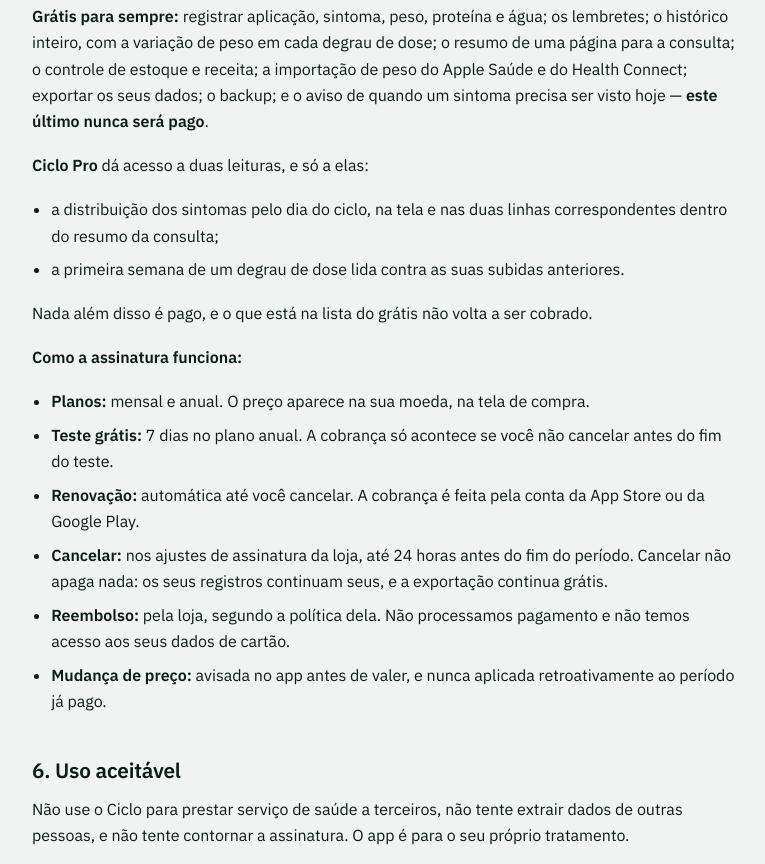
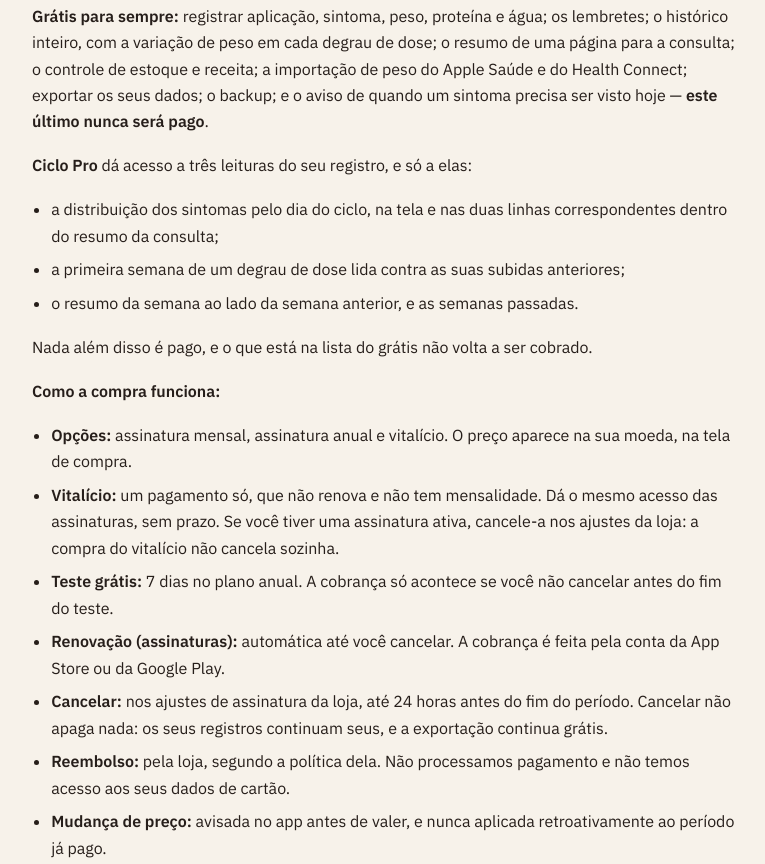
Before and after one commit to benunes01/ciclo-site, a plain HTML site: page termos/index.html in a window 1280 px wide. Shown: the part 1511-2375 px from the top of the page, without its empty margins (256-1021 px from the left). Drawn offline with Linux system fonts and the light colour scheme.

Commit message:
Atualiza os documentos legais
Gerado de docs/legal/ no repositorio do app. Nao edite aqui.

```diff
--- a/termos/index.html
+++ b/termos/index.html
@@ -12,32 +12,32 @@
 <style>
 :root {
   color-scheme: light dark;
-    --brandPrimary: #0F4F49;
-    --brandSubtle: #D6E6E2;
-    --surfaceCanvas: #EFF3F1;
-    --surfaceDefault: #FFFFFF;
-    --surfaceSunken: #E4EAE8;
-    --textPrimary: #0D1A17;
-    --textSecondary: #31403C;
-    --textTertiary: #6B7C77;
-    --borderSubtle: #D2DBD8;
-    --borderStrong: #BCC8C4;
-    --alertAttention: #8E6B0F;
-    --alertAttentionSubtle: #F7EFD8;
+    --brandPrimary: #5E2F56;
+    --brandSubtle: #F0DFEA;
+    --surfaceCanvas: #F7F2EA;
+    --surfaceDefault: #FFFCF8;
+    --surfaceSunken: #EFE7DC;
+    --textPrimary: #261E1A;
+    --textSecondary: #4F443B;
+    --textTertiary: #6F6358;
+    --borderSubtle: #E3D8CA;
+    --borderStrong: #CDBFAE;
+    --alertAttention: #80600C;
+    --alertAttentionSubtle: #F9F2E1;
 }
 
 @media (prefers-color-scheme: dark) {
   :root {
-    --brandPrimary: #63C0B4;
-    --brandSubtle: #23312E;
-    --surfaceCanvas: #0A1211;
-    --surfaceDefault: #111B19;
-    --surfaceSunken: #0E1817;
-    --textPrimary: #E9F0EE;
-    --textSecondary: #BDCAC6;
-    --textTertiary: #7F908B;
-    --borderSubtle: #23312E;
-    --borderStrong: #31423E;
+    --brandPrimary: #DDA6CF;
+    --brandSubtle: #342A33;
+    --surfaceCanvas: #120D12;
+    --surfaceDefault: #1F181F;
+    --surfaceSunken: #181218;
+    --textPrimary: #F4EDF1;
+    --textSecondary: #CDC2C9;
+    --textTertiary: #8F838C;
+    --borderSubtle: #342A33;
+    --borderStrong: #766874;
     --alertAttention: #D4A93F;
     --alertAttentionSubtle: #2C2411;
   }
@@ -183,7 +183,7 @@ tbody tr:last-child td { border-bottom: 0; }
 <main>
 <a class="back" href="../">&larr; Ciclo</a>
 <h1>Termos de uso — Ciclo</h1>
-<p><strong>Última atualização:</strong> 8 de outubro de 2026</p>
+<p><strong>Última atualização:</strong> 24 de novembro de 2026</p>
 <p>Ao usar o Ciclo você concorda com o que está aqui. Está escrito para ser lido.</p>
 <p><strong>Fornecedor:</strong> <strong>BECAPTAIN LTDA - ME</strong> — CNPJ 49.937.095/0001-63, Uberlândia, Minas Gerais, Brasil. O app é distribuído pela conta de desenvolvedor de Bernardo Nunes Pinheiro, sócio da empresa.</p>
 <p><strong>Contato:</strong> <strong>benunes96@gmail.com</strong></p>
@@ -207,17 +207,19 @@ tbody tr:last-child td { border-bottom: 0; }
 </ul>
 <h2>5. Grátis e assinatura</h2>
 <p><strong>Grátis para sempre:</strong> registrar aplicação, sintoma, peso, proteína e água; os lembretes; o histórico inteiro, com a variação de peso em cada degrau de dose; o resumo de uma página para a consulta; o controle de estoque e receita; a importação de peso do Apple Saúde e do Health Connect; exportar os seus dados; o backup; e o aviso de quando um sintoma precisa ser visto hoje — <strong>este último nunca será pago</strong>.</p>
-<p><strong>Ciclo Pro</strong> dá acesso a duas leituras, e só a elas:</p>
+<p><strong>Ciclo Pro</strong> dá acesso a três leituras do seu registro, e só a elas:</p>
 <ul>
 <li>a distribuição dos sintomas pelo dia do ciclo, na tela e nas duas linhas correspondentes dentro do resumo da consulta;</li>
-<li>a primeira semana de um degrau de dose lida contra as suas subidas anteriores.</li>
+<li>a primeira semana de um degrau de dose lida contra as suas subidas anteriores;</li>
+<li>o resumo da semana ao lado da semana anterior, e as semanas passadas.</li>
 </ul>
 <p>Nada além disso é pago, e o que está na lista do grátis não volta a ser cobrado.</p>
-<p><strong>Como a assinatura funciona:</strong></p>
+<p><strong>Como a compra funciona:</strong></p>
 <ul>
-<li><strong>Planos:</strong> mensal e anual. O preço aparece na sua moeda, na tela de compra.</li>
+<li><strong>Opções:</strong> assinatura mensal, assinatura anual e vitalício. O preço aparece na sua moeda, na tela de compra.</li>
+<li><strong>Vitalício:</strong> um pagamento só, que não renova e não tem mensalidade. Dá o mesmo acesso das assinaturas, sem prazo. Se você tiver uma assinatura ativa, cancele-a nos ajustes da loja: a compra do vitalício não cancela sozinha.</li>
 <li><strong>Teste grátis:</strong> 7 dias no plano anual. A cobrança só acontece se você não cancelar antes do fim do teste.</li>
-<li><strong>Renovação:</strong> automática até você cancelar. A cobrança é feita pela conta da App Store ou da Google Play.</li>
+<li><strong>Renovação (assinaturas):</strong> automática até você cancelar. A cobrança é feita pela conta da App Store ou da Google Play.</li>
 <li><strong>Cancelar:</strong> nos ajustes de assinatura da loja, até 24 horas antes do fim do período. Cancelar não apaga nada: os seus registros continuam seus, e a exportação continua grátis.</li>
 <li><strong>Reembolso:</strong> pela loja, segundo a política dela. Não processamos pagamento e não temos acesso aos seus dados de cartão.</li>
 <li><strong>Mudança de preço:</strong> avisada no app antes de valer, e nunca aplicada retroativamente ao período já pago.</li>
```
Also changed, not shown: index.html (+22 -22 lines), privacidade/index.html (+22 -22 lines).
